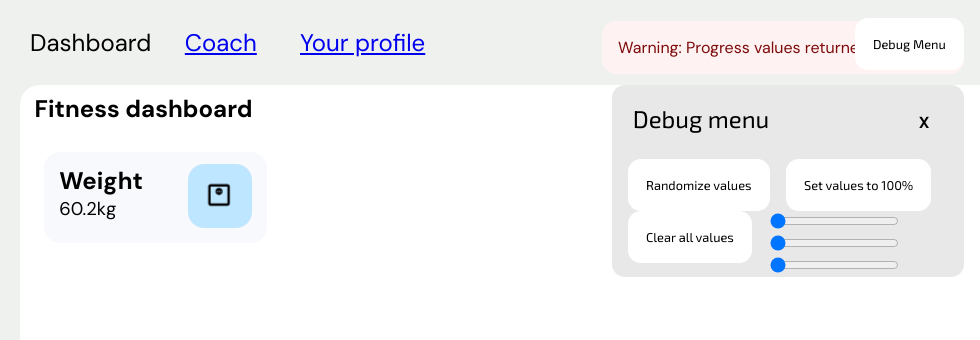
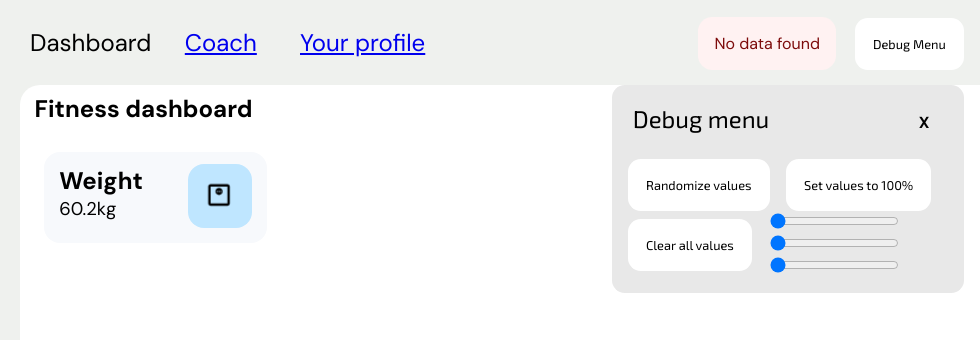
Before and after one commit to RepellentSpy/Fittastrophe, a plain HTML site: page index.html in a window 1280 px wide. Both pictures are taken after a click on the button "Debug Menu". Shown: the top 340 px of the page, 300-1280 px from the left. Drawn offline with nearby package versions, Linux system fonts and the light colour scheme.

Commit message:
Merged parts of the experimental branch with main

```diff
--- a/index.html
+++ b/index.html
@@ -18,7 +18,7 @@
         <h1 id="titletext">
             <img src="icons/mainicon.svg" id="mainicon" width=32 height=32 onclick="removetestingbutton()">
             Fittastrophe
-            <label id="debugnotice">Warning: Progress values returned undefined</label></h1>
+            <label id="debugnotice">No data found</label></h1>
         </h1>
         <button onclick="open_debug()" class="debug_button" id="open_debug_button">Debug Menu</button>
 
--- a/main.css
+++ b/main.css
@@ -241,7 +241,7 @@ img.recipeimage {
 #debug_menu {
     background-color: #e8e8e8;
     width: 20rem;
-    height: 10rem;
+    height: 11rem;
     margin-right: 1rem;
     margin-top: 0.5rem;
     float: right;
@@ -249,6 +249,10 @@ img.recipeimage {
     padding: 1rem;
     white-space: collapse;
     visibility: hidden; /* změna při open_debug() */
+}
+
+#clearvaluesbutton {
+    margin-top: 0.5rem;
 }
 
 #debug_title {
@@ -294,12 +298,12 @@ button.debug_button:active {
     background-color: #fff2f2;
     padding: 1rem;
     font: 0.5em "DM Sans";
-    margin-right: 1rem;
+    margin-right: 9rem;
+    margin-top: -0.3rem;
     border-radius: 0.9rem;
     color: #7d0b0b;
     float: right;
 }
-
 #age_easter_egg { /* Nezapomenout dodělat */
     visibility: visible;
 }
--- a/main.js
+++ b/main.js
@@ -1,8 +1,8 @@
-console.log("Verze 4.8.3")
+console.log("Verze 4.8.5")
 
 // Po načtení
 window.onload = function () {
-    try { // vlastně toto se teď stará o onload funkce "Dashboard" stránku
+    try { // toto se stará o onload funkce "Dashboard" stránku
         cookies_read();
         checkForGoalComplete();
         checkToShowHealthWarnings();
@@ -11,10 +11,7 @@ window.onload = function () {
         document.getElementById("full_name").innerHTML = Cookies.get("full_name") || "George Washington"; // Zobrazí z cookies jméno uživatele - Vychozí jméno: George Washington
         document.getElementById("weight_indicator").innerHTML = Cookies.get("weight");
     }
-    // Řešení pro problém: JS funkce nefungovala na podstránce "Your Profile", protože funkce z "Dashboard" nebylo
-    // možno vykonat na "Your Profile" kvůli chybějícím id (stepsprogress, distanceprogress, azmprogress),
-    // tak jsem to nakódoval jako bych chtěl zobrazit errorové hlášení
-    // Do budoucnosti bych toto chtěl vyřešit jinak. Toto je docela hloupé řešení
+    // Občas to hodí chybu, ale to je umýsl. Do budoucnosti bych toto chtěl vyřešit jinak. Toto je hloupé řešení.
 };
 
 // Cookies
@@ -166,12 +163,12 @@ function open_debug() {
         close_debug();
     } else {
         debugMenu.style.visibility = 'visible';
-        document.getElementById("debug_menu").style.animation = "debug_appear 0.5s forwards";
+        document.getElementById("debug_menu").style.animation = "debug_appear 0.3s forwards";
     }
 }
 
 function close_debug() {
-    document.getElementById("debug_menu").style.animation = "debug_disappear 0.5s forwards";
+    document.getElementById("debug_menu").style.animation = "debug_disappear 0.3s forwards";
     setTimeout(function () {
         document.getElementById("debug_menu").style.visibility = "hidden";
     }, 500);
```
